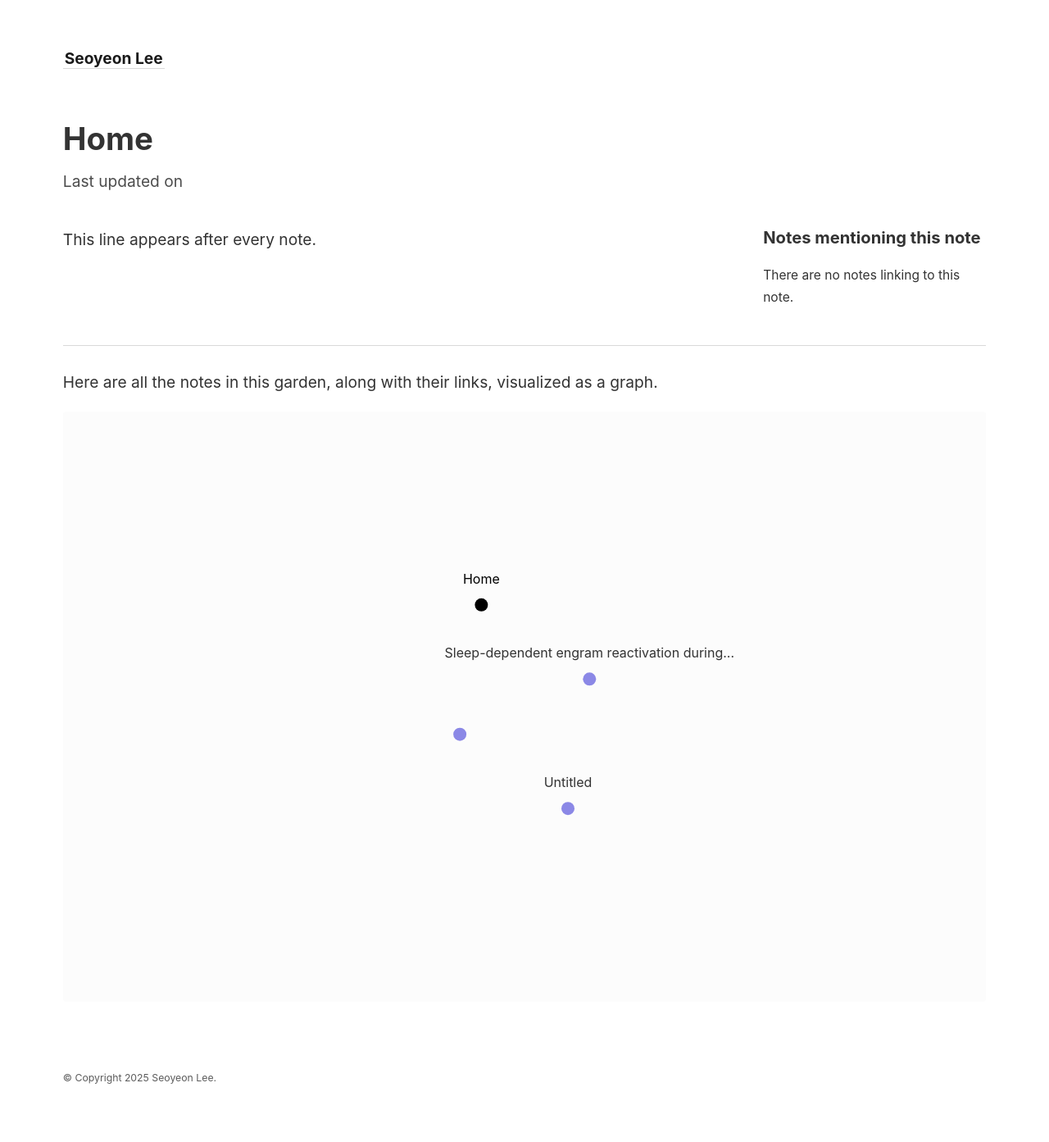
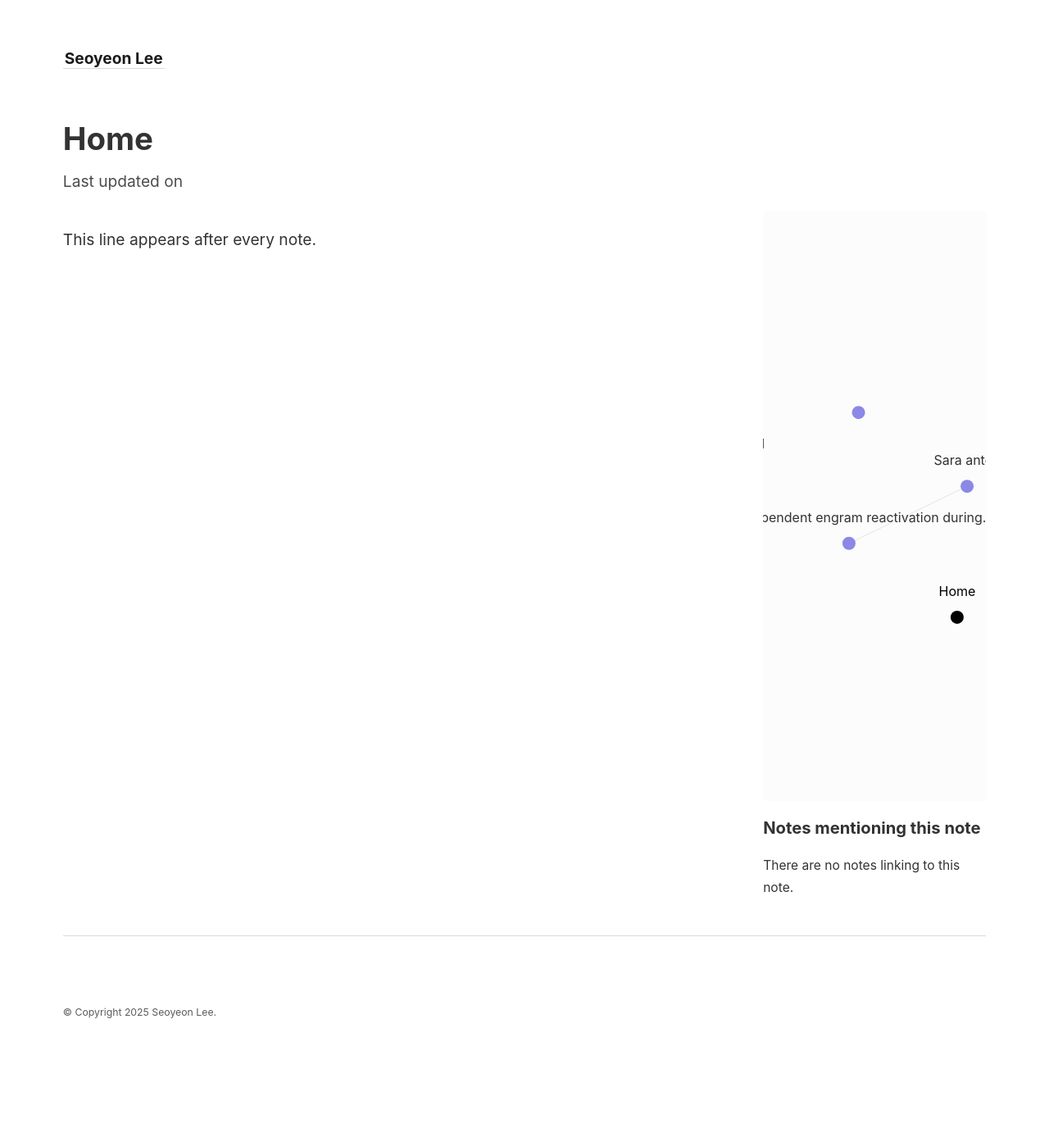
Before and after one commit to sylee623/garden, a Jekyll site: the page built from _notes/HOME.md, in a window 1280 px wide. Shown: the whole page at 82% size. Built offline with Jekyll 4.4.1, drawn with Linux system fonts in a browser that asks for light colours; after the commit the page ends 1312 px from its top, so only the background shows below that.

Commit message:
Upload source files for garden

```diff
--- a/_layouts/note.html
+++ b/_layouts/note.html
@@ -18,6 +18,7 @@ layout: default
     </content>
 
     <side style="font-size: 0.9em">
+      {% include notes_graph.html %}
       <h3 style="margin-bottom: 1em">Notes mentioning this note</h3>
       {% if page.backlinks.size > 0 %}
       <div style="display: grid; grid-gap: 1em; grid-template-columns: repeat(1fr);">
@@ -41,7 +42,3 @@ layout: default
 </article>
 
 <hr>
-
-<p>Here are all the notes in this garden, along with their links, visualized as a graph.</p>
-
-{% include notes_graph.html %}
--- a/_notes/HOME.md
+++ b/_notes/HOME.md
@@ -0,0 +1,2 @@
+---
+---
```
Also changed, not shown: _notes/2_Area/Journal_summary/Author_Directory/Sara Anton.md (added, +7 -0 lines), _notes/Untitled.md (+2 -0 lines).
